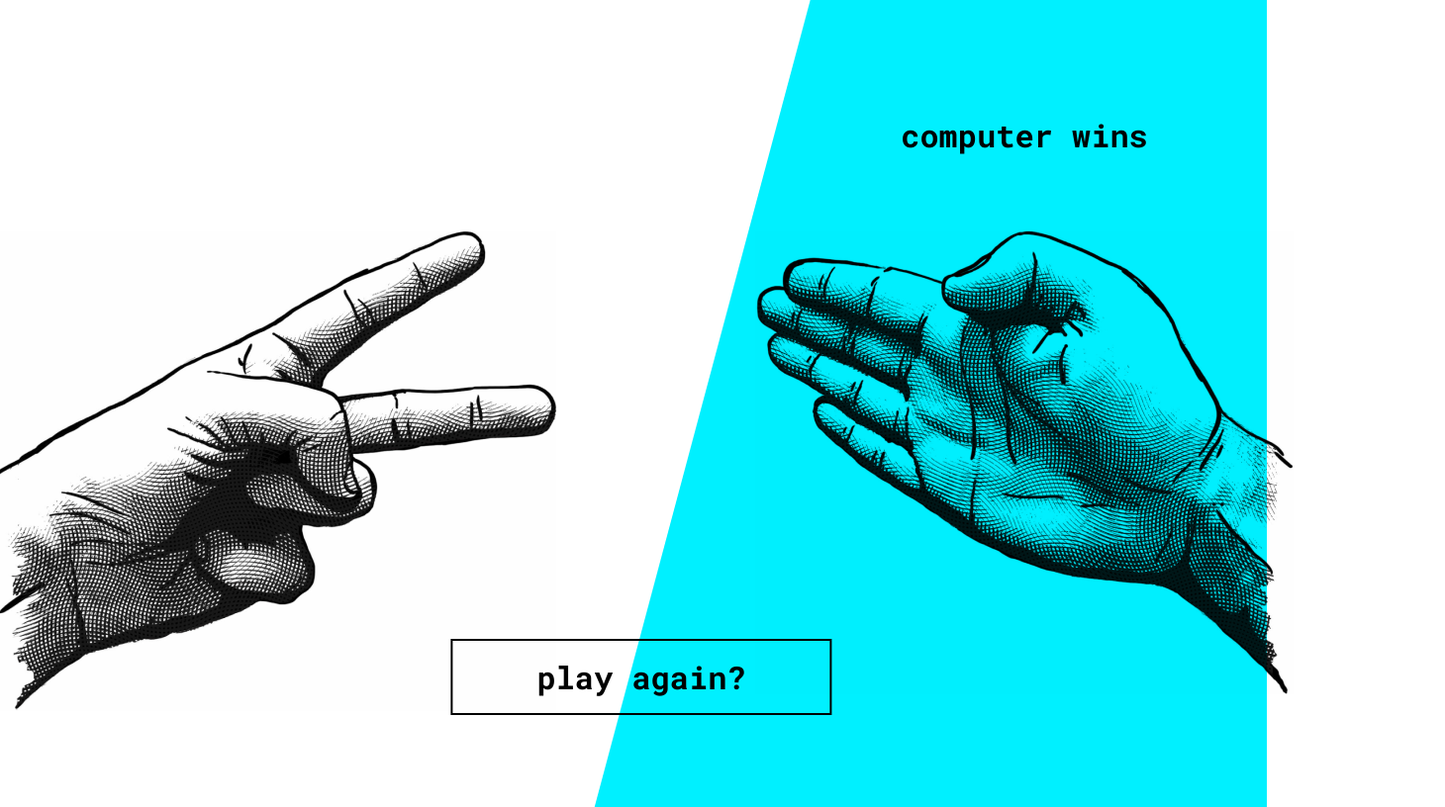
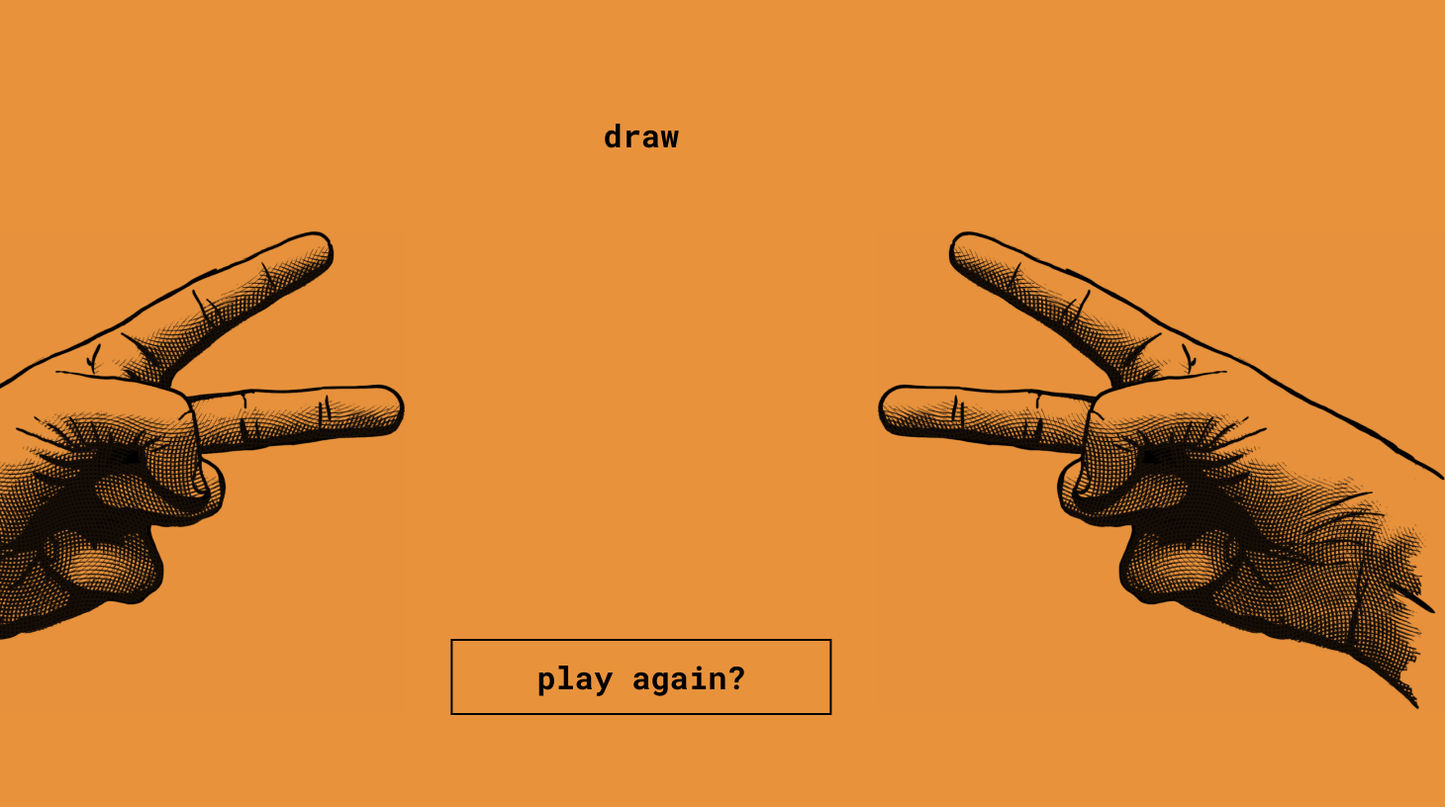
Before and after one commit to Rockefay/Advent-of-JavaScript, a plain HTML site: page Rock_Paper_Scissors/winner.html in a window 1280 px wide. Shown: the whole page at 99% size, 1460 px wide, since content can reach past the window. Drawn offline with Linux system fonts and the light colour scheme.

Commit message:
Decide winner or show draw

```diff
--- a/Rock_Paper_Scissors/styles.css
+++ b/Rock_Paper_Scissors/styles.css
@@ -63,8 +63,19 @@ body.winner.computer-wins {
   background-size: auto 100%;
 }
 
+body.winner.draw {
+  background: #e8923c;
+}
+
 body.computer-wins h1.you-win,
-body.you-win h1.computer-wins {
+body.you-win h1.computer-wins,
+body.computer-wins h1.draw,
+body.you-win h1.draw {
+  visibility: hidden;
+}
+
+body.draw h1.you-win,
+body.draw h1.computer-wins {
   visibility: hidden;
 }
 
--- a/Rock_Paper_Scissors/winner.html
+++ b/Rock_Paper_Scissors/winner.html
@@ -9,16 +9,18 @@
   <link rel="stylesheet" href="./styles.css" />
 </head>
 
-<body class="winner computer-wins">
+<body class="winner">
 
   <div class="wrapper ">
+
     <div class="your-pick">
       <h1 class="you-win">you win</h1>
-      <img class="your-img" src="./images/rock.png" alt="Rock" />
+      <img class="your-img" src="" alt="" />
     </div>
+    <h1 class="draw">draw</h1>
     <div class="computer-pick">
       <h1 class="computer-wins">computer wins</h1>
-      <img class="computer-img" src="./images/scissors.png" alt="Scissors" />
+      <img class="computer-img" src="" alt="" />
     </div>
     <button class="play-again">
       play again?
--- a/Rock_Paper_Scissors/winner.js
+++ b/Rock_Paper_Scissors/winner.js
@@ -1,27 +1,56 @@
 const playAgain = document.getElementsByClassName("play-again")[0];
 const yourImg = document.getElementsByClassName("your-img")[0];
 const computerImg = document.getElementsByClassName("computer-img")[0];
+const winner = document.getElementsByClassName("winner")[0];
 
 playAgain.addEventListener("click", () => {
   window.location = "./index.html";
 });
 
-/*
-Choices:
-0 - rock
-1 - paper
-2 - scissors
- */
+const choices = {
+  Rock: { weakTo: "Paper", strongTo: "Scissors" },
+  Paper: { weakTo: "Scissors", strongTo: "Rock" },
+  Scissors: { weakTo: "Rock", strongTo: "Paper" },
+};
 
-const choice = localStorage.getItem("choice");
-const computerChoice = Math.floor(Math.random() * (2 - 0)) + 0;
-console.log(yourImg);
+let choice = localStorage.getItem("choice");
+let computerChoice = Math.floor(Math.random() * (4 - 1)) + 1;
 
-if (choice == 0) yourImg.setAttribute("src", "./images/rock.png");
-else if (choice == 1) yourImg.setAttribute("src", "./images/paper.png");
-else yourImg.setAttribute("src", "./images/scissors.png");
+if (choice == 0) {
+  yourImg.setAttribute("src", "./images/rock.png");
+  choice = "Rock";
+} else if (choice == 1) {
+  yourImg.setAttribute("src", "./images/paper.png");
+  choice = "Paper";
+} else {
+  yourImg.setAttribute("src", "./images/scissors.png");
+  choice = "Scissors";
+}
 
-if (computerChoice == 0) computerImg.setAttribute("src", "./images/rock.png");
-else if (computerChoice == 1)
+if (computerChoice == 1) {
+  computerImg.setAttribute("src", "./images/rock.png");
+  computerChoice = "Rock";
+} else if (computerChoice == 2) {
   computerImg.setAttribute("src", "./images/paper.png");
-else computerImg.setAttribute("src", "./images/scissors.png");
+  computerChoice = "Paper";
+} else {
+  computerImg.setAttribute("src", "./images/scissors.png");
+  computerChoice = "Scissors";
+}
+
+function decideWinner(player, computer) {
+  if (choices[player].strongTo === computer) playerWins();
+  if (choices[player].weakTo === computer) computerWins();
+  if (player === computer) draw();
+}
+function computerWins() {
+  winner.classList.add("computer-wins");
+}
+function playerWins() {
+  winner.classList.add("you-win");
+}
+function draw() {
+  winner.classList.add("draw");
+}
+
+decideWinner(choice, computerChoice);
```
